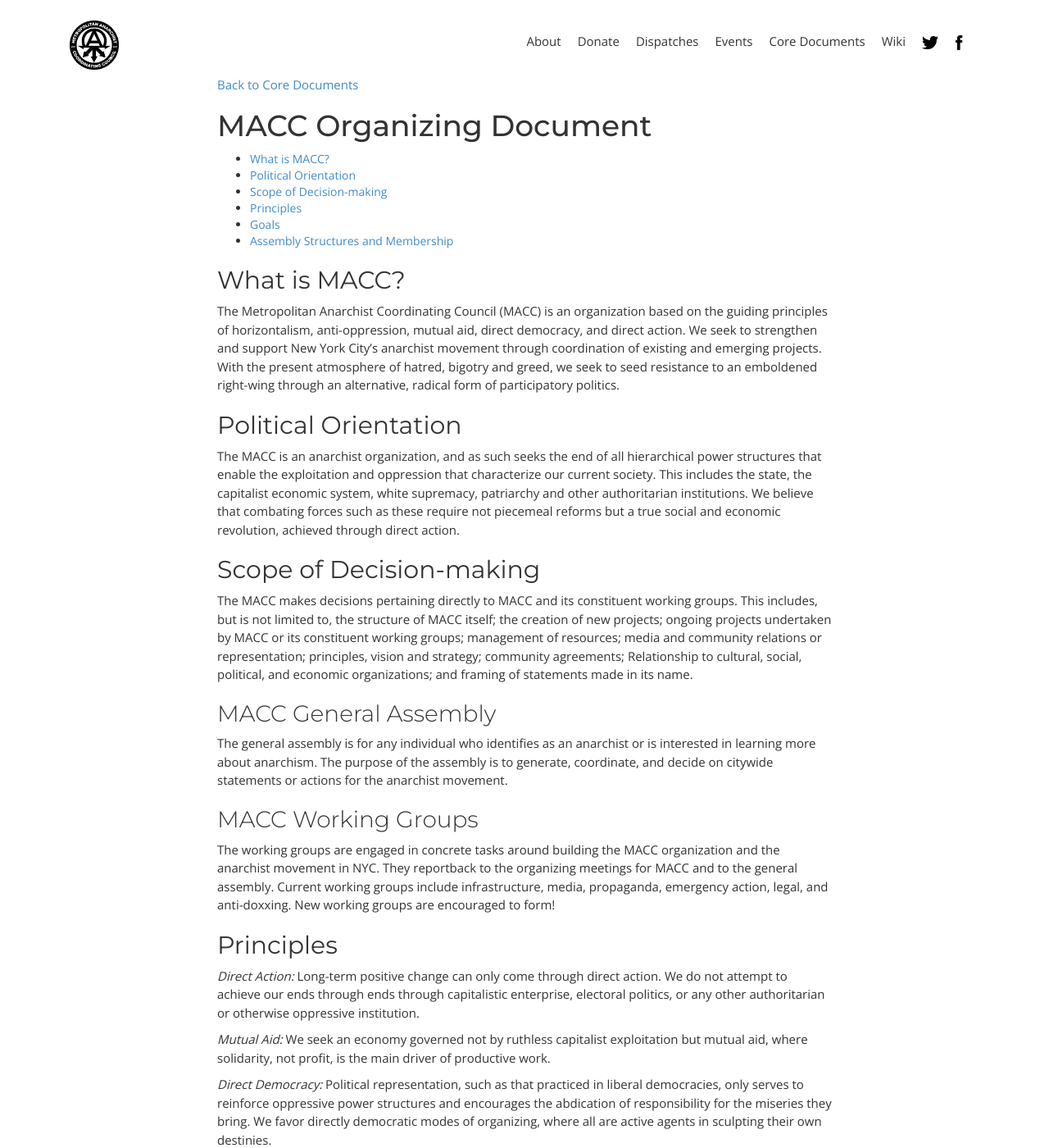
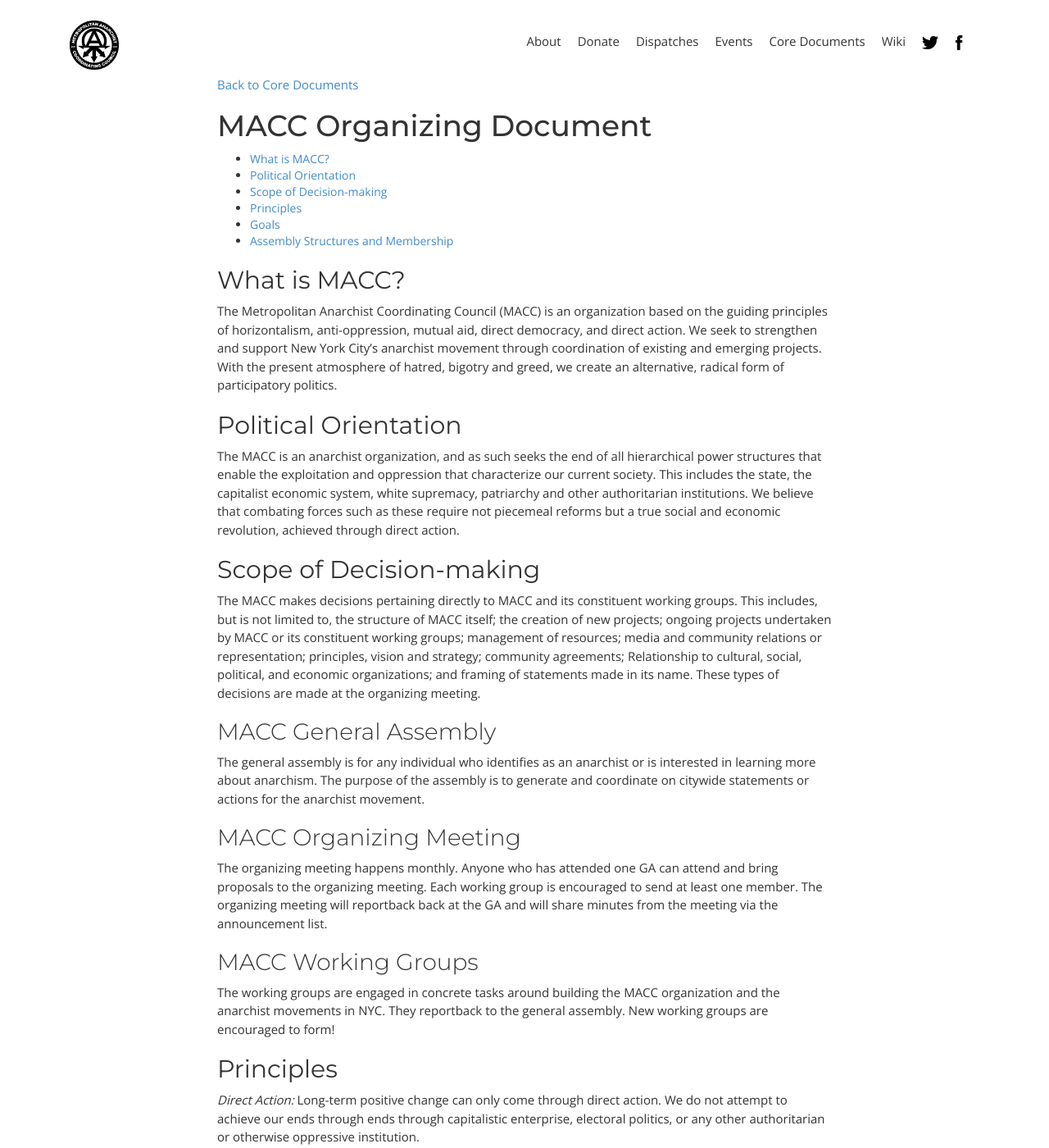
Before and after one commit to MACCNYC/maccnyc.github.io, a Jekyll site: the page built from _documents/organizing.md, in a window 1280 px wide and 1400 px high. Shown: the whole window at 82% size. Built offline with Jekyll 4.4.1, drawn with Linux system fonts in a browser that asks for light colours; some web fonts are replaced; some of the changed text lies outside the part shown.

Commit message:
Updates to organizing document authored at the retreat and adopted at the 12/9/17 organizing meeting

```diff
--- a/_documents/organizing.md
+++ b/_documents/organizing.md
@@ -16,7 +16,7 @@
 
 ## What is MACC?
 
-The Metropolitan Anarchist Coordinating Council (MACC) is an organization based on the guiding principles of horizontalism, anti-oppression, mutual aid, direct democracy, and direct action. We seek to strengthen and support New York City’s anarchist movement through coordination of existing and emerging projects. With the present atmosphere of hatred, bigotry and greed, we seek to seed resistance to an emboldened right-wing through an alternative, radical form of participatory politics.
+The Metropolitan Anarchist Coordinating Council (MACC) is an organization based on the guiding principles of horizontalism, anti-oppression, mutual aid, direct democracy, and direct action. We seek to strengthen and support New York City’s anarchist movement through coordination of existing and emerging projects. With the present atmosphere of hatred, bigotry and greed, we create an alternative, radical form of participatory politics.
 
 ## Political Orientation
 
@@ -25,14 +25,24 @@
 ## Scope of Decision-making
 
 The MACC makes decisions pertaining directly to MACC and its constituent working groups. This includes, but is not limited to, the structure of MACC itself; the creation of new projects; ongoing projects undertaken by MACC or its constituent working groups; management of resources; media and community relations or representation; principles, vision and strategy; community agreements; Relationship to cultural, social, political, and economic organizations; and framing of statements made in its name.
+These types of decisions are made at the organizing meeting.
 
 ### MACC General Assembly
 
-The general assembly is for any individual who identifies as an anarchist or is interested in learning more about anarchism. The purpose of the assembly is to generate, coordinate, and decide on citywide statements or actions for the anarchist movement.
+The general assembly is for any individual who identifies as an anarchist or is interested in learning more about anarchism.
+The purpose of the assembly is to generate and coordinate on citywide statements or actions for the anarchist movement.
+
+### MACC Organizing Meeting
+The organizing meeting happens monthly.
+Anyone who has attended one GA can attend and bring proposals to the organizing meeting.
+Each working group is encouraged to send at least one member.
+The organizing meeting will reportback back at the GA and will share minutes from the meeting via the announcement list.
 
 ### MACC Working Groups
 
-The working groups are engaged in concrete tasks around building the MACC organization and the anarchist movement in NYC. They reportback to the organizing meetings for MACC and to the general assembly. Current working groups include infrastructure, media, propaganda, emergency action, legal, and anti-doxxing. New working groups are encouraged to form!
+The working groups are engaged in concrete tasks around building the MACC organization and the anarchist movements in NYC.
+They reportback to the general assembly.
+New working groups are encouraged to form!
 
 ## Principles
 
@@ -55,6 +65,8 @@
 
 ### Assembly Agenda and Structure
 * Every assembly begins with a brief orientation for new participants. This will include, but not be limited to a discussion on shared principles, goals, structure, and the process used.
+* There will be brief explanation of process steps as they happen during the GA.
+* Concurrent with the orientation, there will be a GA planning meeting in which the agenda for the next General Assembly is discussed an decided.
 * Reportbacks/ PSAs
 * Discussion/Proposals
 * Additional items people bring that night
@@ -89,13 +101,18 @@
 ### Meeting Roles
 
 *Facilitator:* Helps to guide the group through its own process. They listen to, reflect on, and synthesize information that is spoken, written, or felt in the group. They encourage participation by asking questions and helping to clarify what people want to say or do.
+The facilitator makes sure that roles are filled for the GA they are facilitating and also ensures that there is a facilitator for the next meeting.
 
 *Stacktaker:* Keeps a list of those who want to speak and calls on them in order.
+As a general principle, the stacktaker should prioritize people who have not spoken yet or have not spoken as much.
 
 *Timekeeper:* Makes sure the meeting is on schedule, and that people are respectful of each others time speaking.
 
 *Notetaker:* Writes notes of the agenda, general topics discussed, and decisions reached.
+The notetaker is responsible for emailing the notes to the organizing list.
 
 *Vibes watcher/De-escalator:* Addresses conflicts that arise in the course of a meeting and attempts to resolve them or remove people from the space, so that the meeting can continue.
 
-*Greeter:* Someone who welcomes people to the assembly and helps orient them to the process.
+*Greeter:* There will be two greeters.
+A greeter welcomes people to the assembly and helps orient them to the process.
+These greeters will also gather the email addresses of new people and reach out to them after the GA to help them plug into working groups.
```
Also changed, not shown: other parts of _documents/organizing.md (+3 -3 lines).
